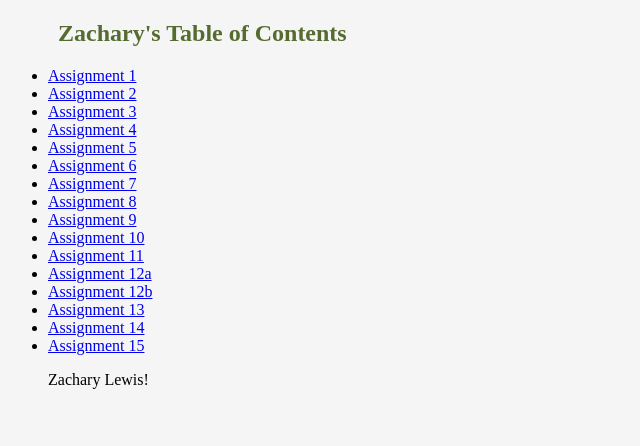
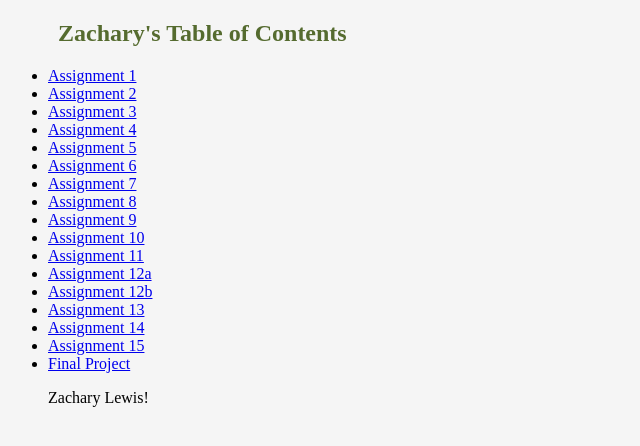
Before and after one commit to zlewis2/zlewis2.gihub.io, a plain HTML site: page web110/Index.html in a window 1280 px wide. Shown: the whole page, without its empty margins (0-640 px from the left). Drawn offline with Linux system fonts and the light colour scheme.

Commit message:
Update Index.html

```diff
--- a/web110/Index.html
+++ b/web110/Index.html
@@ -24,6 +24,7 @@
             <li><a href="assignment13.html">Assignment 13</a></li>
             <li><a href="assignment14.html">Assignment 14</a></li>
             <li><a href="assignment15.html">Assignment 15</a></li>
+            <li><a href="final_project.html">Final Project</a></li>
     <p>Zachary Lewis!</p>
   </body>
 </html>
```
